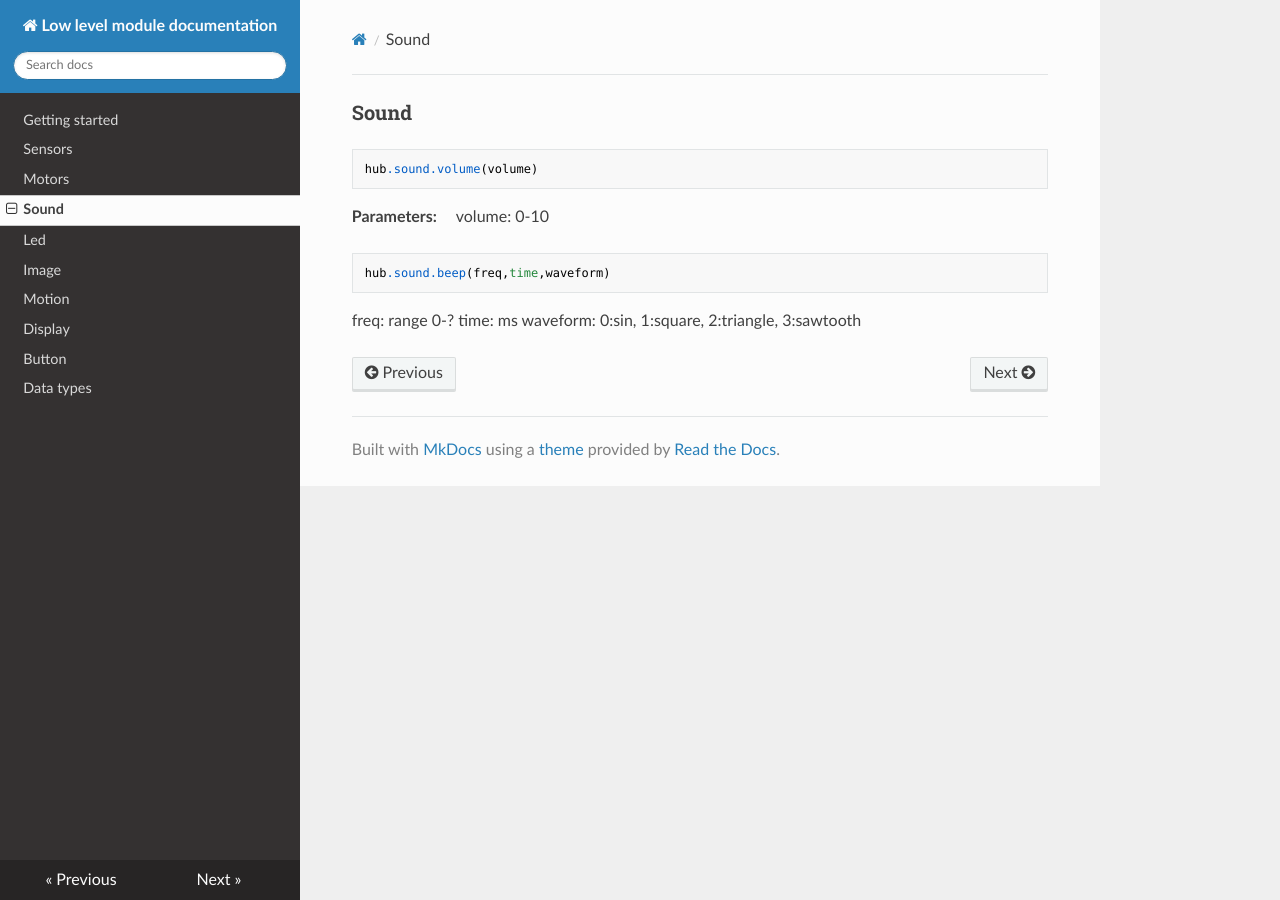
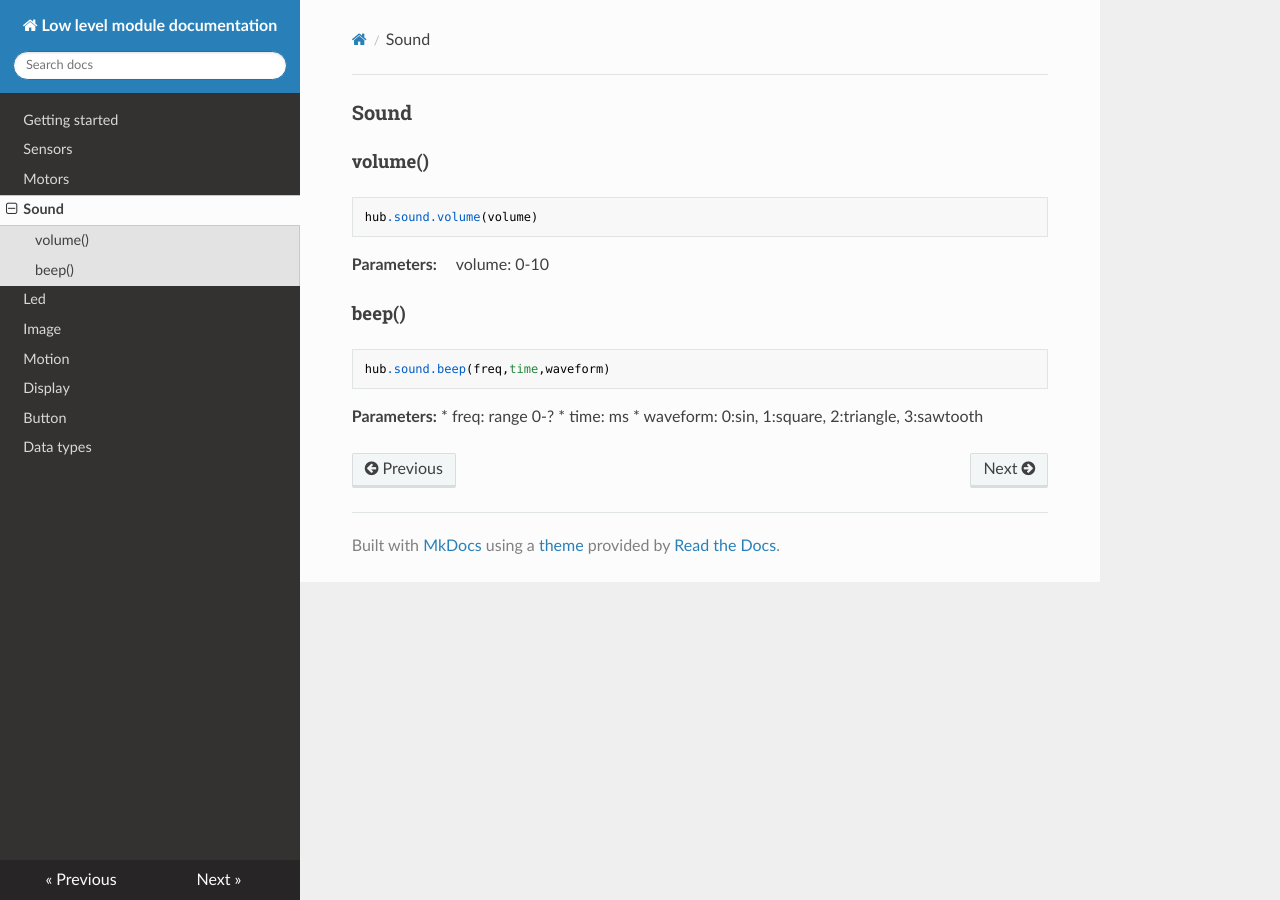
Before and after one commit to NStrijbosch/hub-module-notes, an MkDocs documentation site: the page built from docs/sound.md, in a window 1280 px wide. Built offline with MkDocs 1.6.1, drawn with Linux system fonts in a browser that asks for light colours; nearby versions of some CDN libraries.

Commit message:
Update sound.md

````diff
--- a/docs/sound.md
+++ b/docs/sound.md
@@ -1,18 +1,22 @@
 # Sound
+
+## volume()
 
 ```
 hub.sound.volume(volume)
 ```
 
-
 __Parameters:__
 
 *  volume: 0-10
+
+## beep()
 
 ```
 hub.sound.beep(freq,time,waveform)
 ```
 
-freq: range 0-?
-time: ms
-waveform: 0:sin, 1:square, 2:triangle, 3:sawtooth
+__Parameters:__
+*  freq: range 0-?
+*  time: ms
+*  waveform: 0:sin, 1:square, 2:triangle, 3:sawtooth
````
